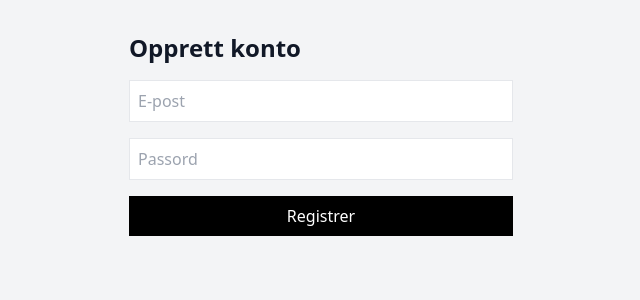
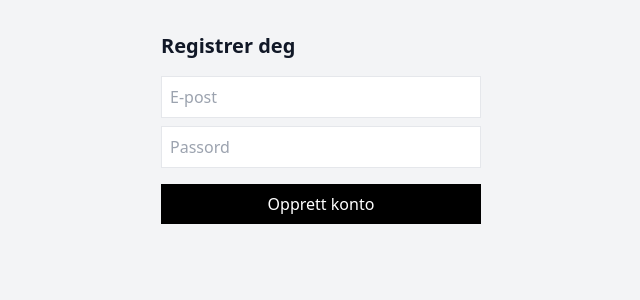
Before and after one commit to cosmicencounters5-png/cv-proffen, a Next.js app: page /signup in a window 1280 px wide. Shown: the top 300 px of the page, without its empty margins (319-959 px from the left). Built offline with nearby package versions, Linux system fonts and the light colour scheme; no server answers.

Commit message:
Update page.tsx

```diff
--- a/app/signup/page.tsx
+++ b/app/signup/page.tsx
@@ -7,57 +7,40 @@ import { supabase } from "@/lib/supabaseClient"
 export default function SignupPage() {
   const [email, setEmail] = useState("")
   const [password, setPassword] = useState("")
-  const [loading, setLoading] = useState(false)
   const router = useRouter()
 
-  async function handleSignup(e: React.FormEvent) {
-    e.preventDefault()
-    setLoading(true)
-
+  async function handleSignup() {
     const { error } = await supabase.auth.signUp({
       email,
       password,
     })
 
-    setLoading(false)
-
-    if (error) {
-      alert(error.message)
-      return
-    }
-
-    alert("Bruker opprettet! Logg inn.")
-    router.push("/login")
+    if (!error) router.push("/dashboard")
+    else alert(error.message)
   }
 
   return (
-    <form
-      onSubmit={handleSignup}
-      className="max-w-md mx-auto p-8 space-y-4"
-    >
-      <h1 className="text-2xl font-bold">Opprett konto</h1>
-
+    <div className="p-8 max-w-sm mx-auto">
+      <h1 className="text-xl font-bold mb-4">Registrer deg</h1>
       <input
-        className="w-full border p-2"
+        className="border w-full mb-2 p-2"
         placeholder="E-post"
         value={email}
         onChange={(e) => setEmail(e.target.value)}
       />
-
       <input
+        className="border w-full mb-4 p-2"
         type="password"
-        className="w-full border p-2"
         placeholder="Passord"
         value={password}
         onChange={(e) => setPassword(e.target.value)}
       />
-
       <button
-        disabled={loading}
-        className="w-full bg-black text-white py-2"
+        onClick={handleSignup}
+        className="bg-black text-white px-4 py-2 w-full"
       >
-        {loading ? "Oppretter…" : "Registrer"}
+        Opprett konto
       </button>
-    </form>
+    </div>
   )
 }
```
